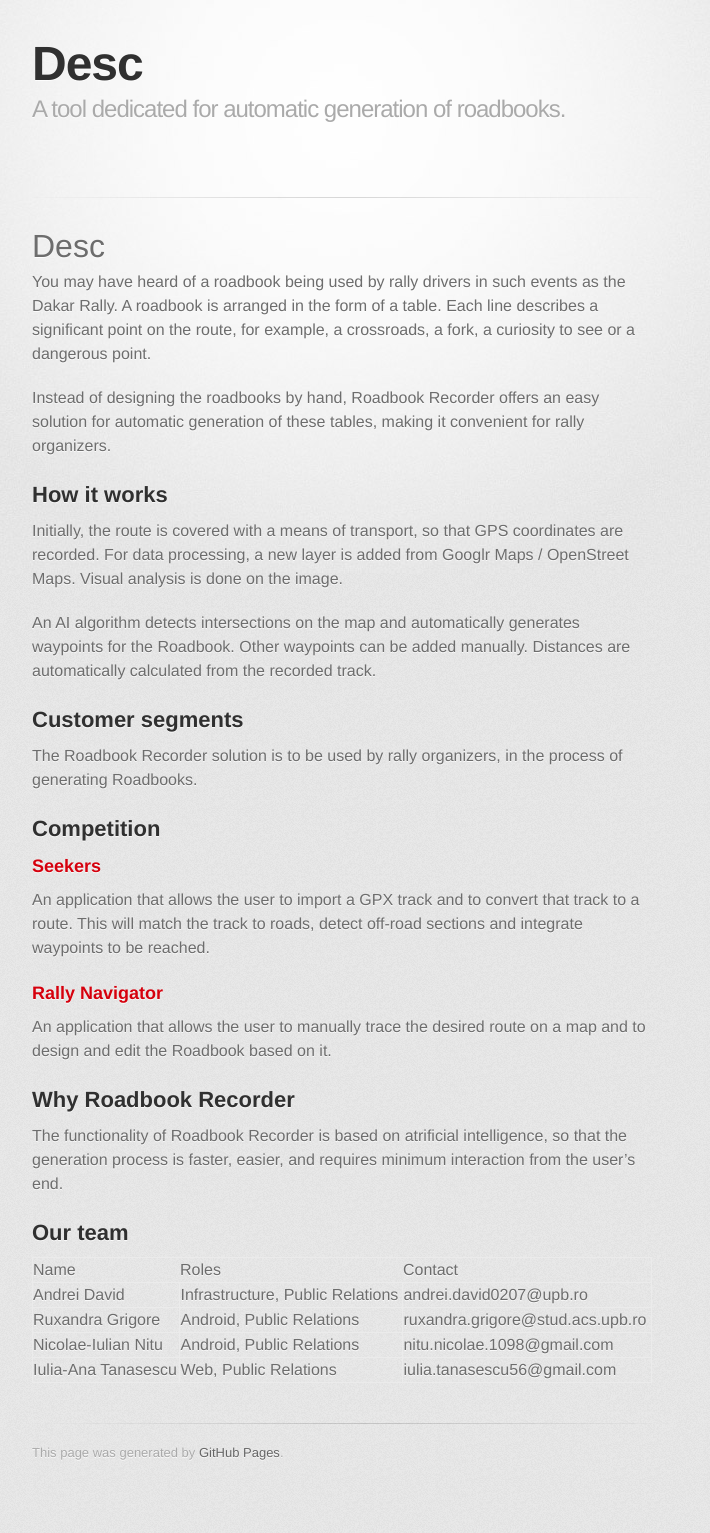
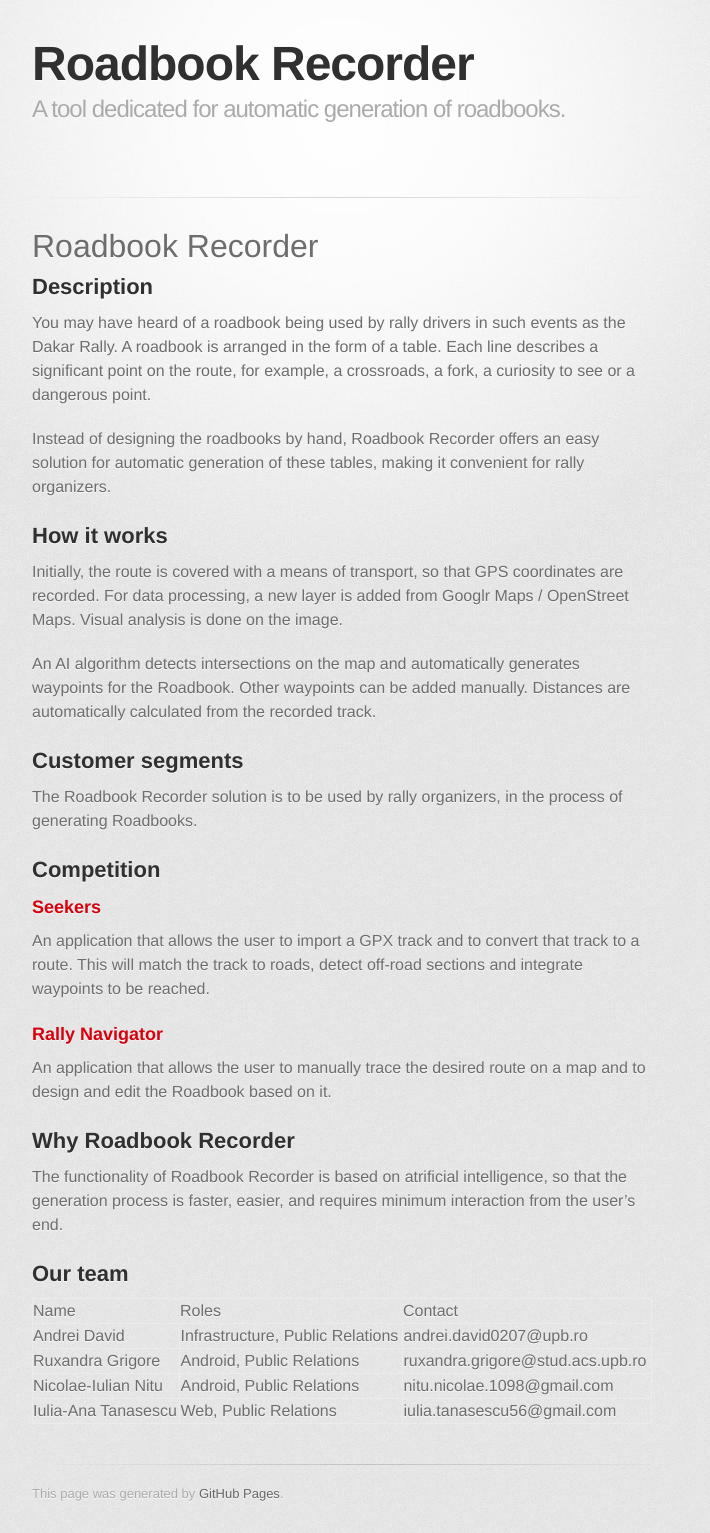
Before and after one commit to IuliaTanasescu/IuliaTanasescu.github.io, a Jekyll site: the page built from index.md, in a window 1280 px wide. Shown: the whole page, without its empty margins (298-1008 px from the left). Built offline with Jekyll 4.4.1, drawn with Linux system fonts in a browser that asks for light colours; some web fonts are replaced; our own code applies the rules of GitHub Pages for plain Markdown files; before the commit the page ends 1492 px from its top, so only the background shows below that.

Commit message:
commit10

```diff
--- a/_config.yml
+++ b/_config.yml
@@ -1,4 +1,4 @@
-title: Title
+title: Roadbook Recorder
 description: A tool dedicated for automatic generation of roadbooks.
 show_downloads: false
 google_analytics:
--- a/index.md
+++ b/index.md
@@ -2,7 +2,9 @@
 layout: default
 ---
 
-# Desc
+# Roadbook Recorder
+
+## Description
 
 You may have heard of a roadbook being used by rally drivers in such events as the Dakar Rally. A roadbook is arranged in the form of a table. Each line describes a significant point on the route, for example, a crossroads, a fork, a curiosity to see or a dangerous point.
 
```
